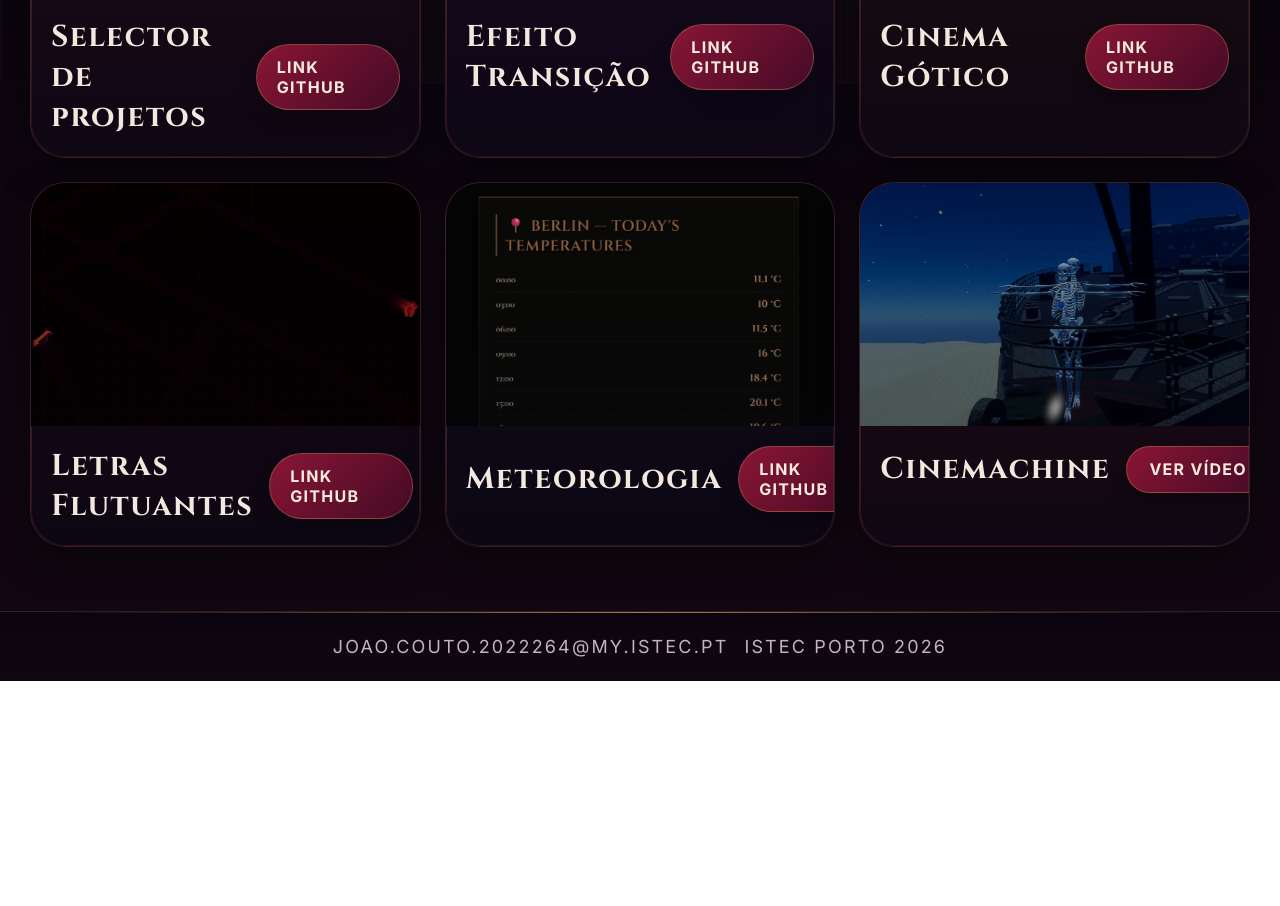
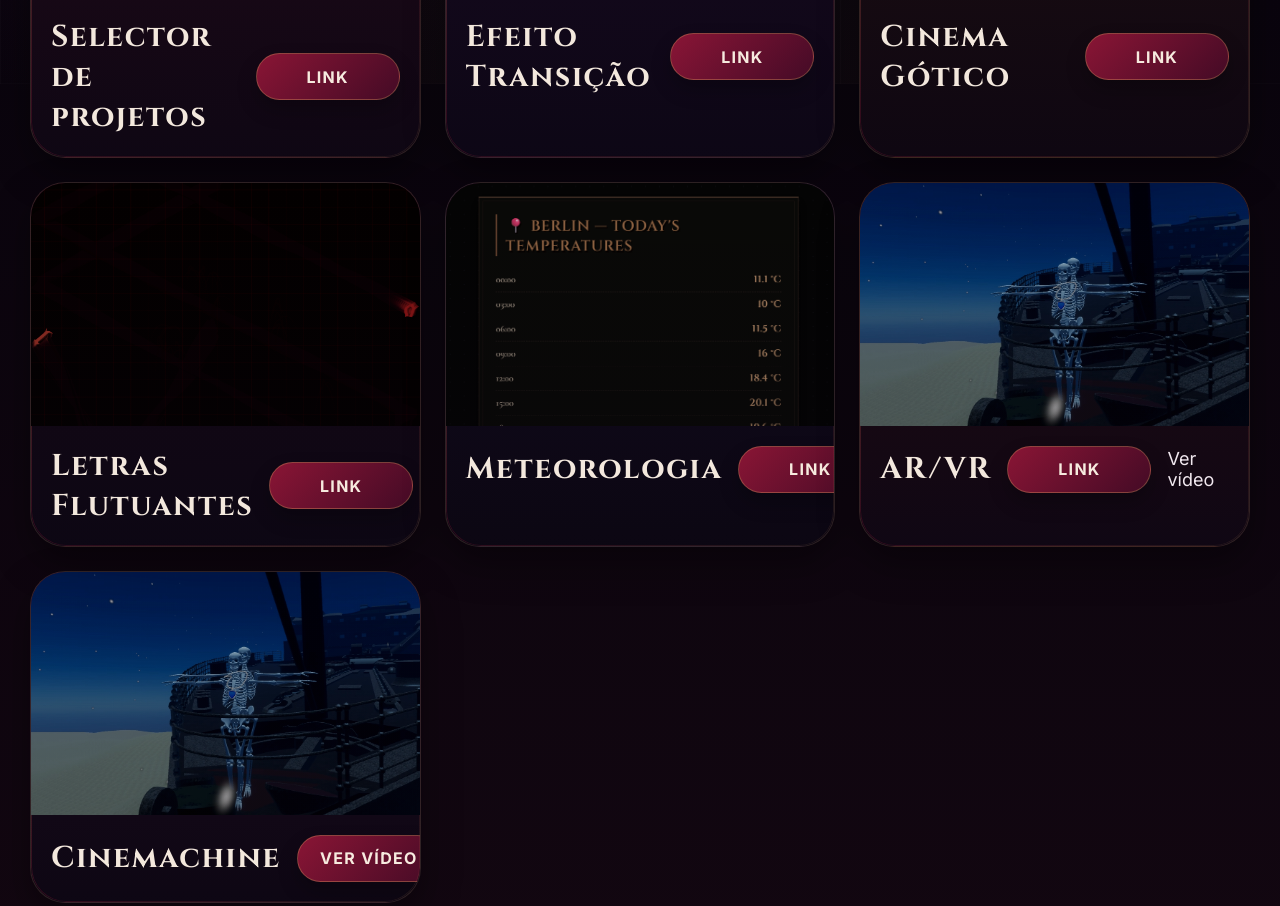
Before and after one commit to markelomc-a11y/EdicoesMultimediaInterativas, a plain HTML site: page index.html in a window 1280 px wide. Shown: the part 716-1622 px from the top of the page. Before the commit the page ends 1397 px from the top, so only its background shows below. Drawn offline with Linux system fonts and the light colour scheme.

Commit message:
Update links and add new AR/VR section

```diff
--- a/index.html
+++ b/index.html
@@ -33,7 +33,7 @@
         </div>
         <div class="card-body">
           <h3>Selector de projetos</h3>
-          <a href="https://markelomc-a11y.github.io/ISTEC26BlueRed/" target="_blank" rel="noopener noreferrer" class="card-button">Link Github</a>
+          <a href="https://markelomc-a11y.github.io/ISTEC26BlueRed/" target="_blank" rel="noopener noreferrer" class="card-button">Link</a>
         </div>
       </article>
 
@@ -43,7 +43,7 @@
         </div>
         <div class="card-body">
           <h3>Efeito Transi&ccedil;&atilde;o</h3>
-          <a href="https://markelomc-a11y.github.io/ISTEC26EfeitoTransicao/" target="_blank" rel="noopener noreferrer" class="card-button">Link Github</a>
+          <a href="https://markelomc-a11y.github.io/ISTEC26EfeitoTransicao/" target="_blank" rel="noopener noreferrer" class="card-button">Link</a>
         </div>
       </article>
 
@@ -53,7 +53,7 @@
         </div>
         <div class="card-body">
           <h3>Cinema G&oacute;tico</h3>
-          <a href="https://markelomc-a11y.github.io/ISTEC26-MovieSelector/" target="_blank" rel="noopener noreferrer" class="card-button">Link Github</a>
+          <a href="https://markelomc-a11y.github.io/ISTEC26-MovieSelector/" target="_blank" rel="noopener noreferrer" class="card-button">Link</a>
         </div>
       </article>
 
@@ -63,7 +63,7 @@
         </div>
         <div class="card-body">
           <h3>Letras Flutuantes</h3>
-          <a href="https://markelomc-a11y.github.io/ISTEC26LetrasExplosivas/" target="_blank" rel="noopener noreferrer" class="card-button">Link Github</a>
+          <a href="https://markelomc-a11y.github.io/ISTEC26LetrasExplosivas/" target="_blank" rel="noopener noreferrer" class="card-button">Link</a>
         </div>
       </article>
 
@@ -73,7 +73,19 @@
         </div>
         <div class="card-body">
           <h3>Meteorologia</h3>
-          <a href="https://markelomc-a11y.github.io/ISTEC26-Weather/" target="_blank" rel="noopener noreferrer" class="card-button">Link Github</a>
+          <a href="https://markelomc-a11y.github.io/ISTEC26-Weather/" target="_blank" rel="noopener noreferrer" class="card-button">Link</a>
+        </div>
+      </article>
+
+      <article class="card" tabindex="0">
+        <div class="card-media">
+          <img src="./images/titanic.png" alt="Decorative image for section 5" width="800" height="520" loading="lazy" />
+        </div>
+        <div class="card-body">
+          <h3>AR/VR</h3>
+          <a href="https://simple-spatial-view-go.base44.app" target="_blank" rel="noopener noreferrer" class="card-button">Link</a>
+            Ver v&iacute;deo
+          </a>
         </div>
       </article>
 
```
